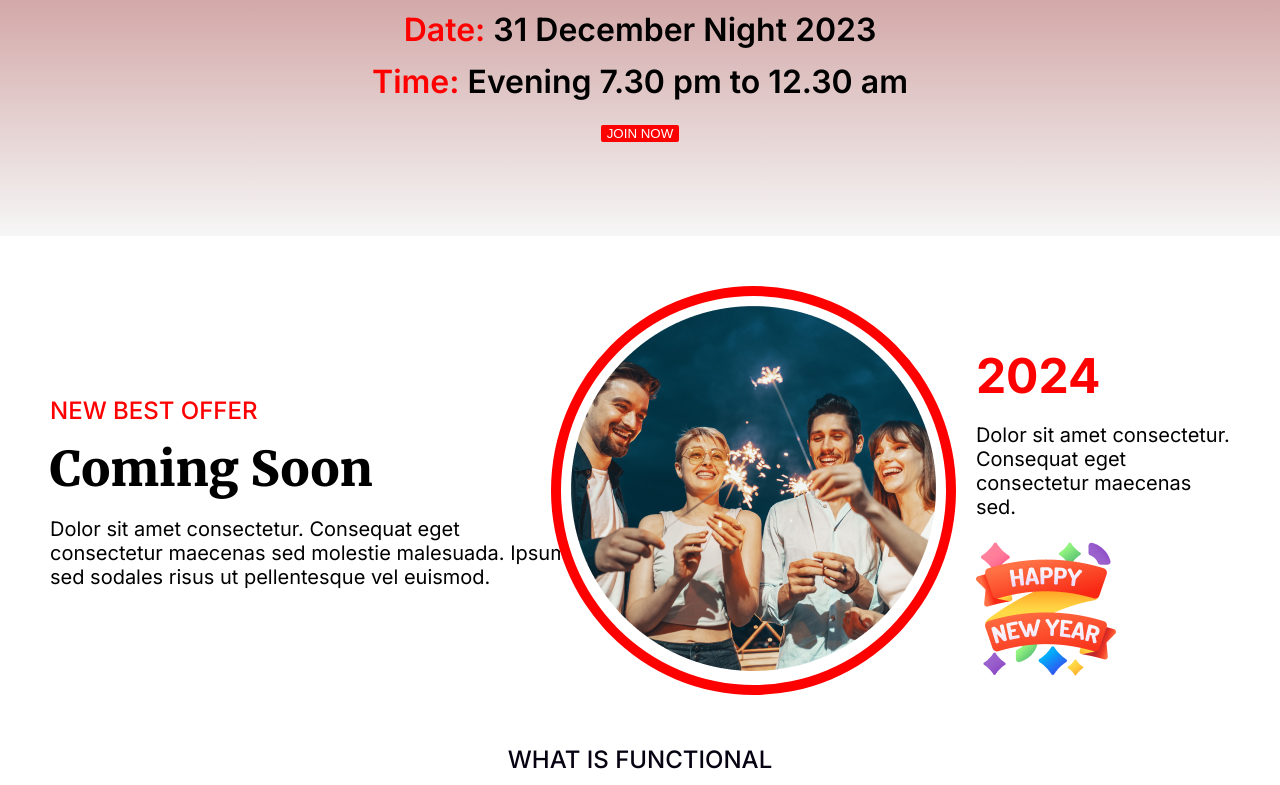
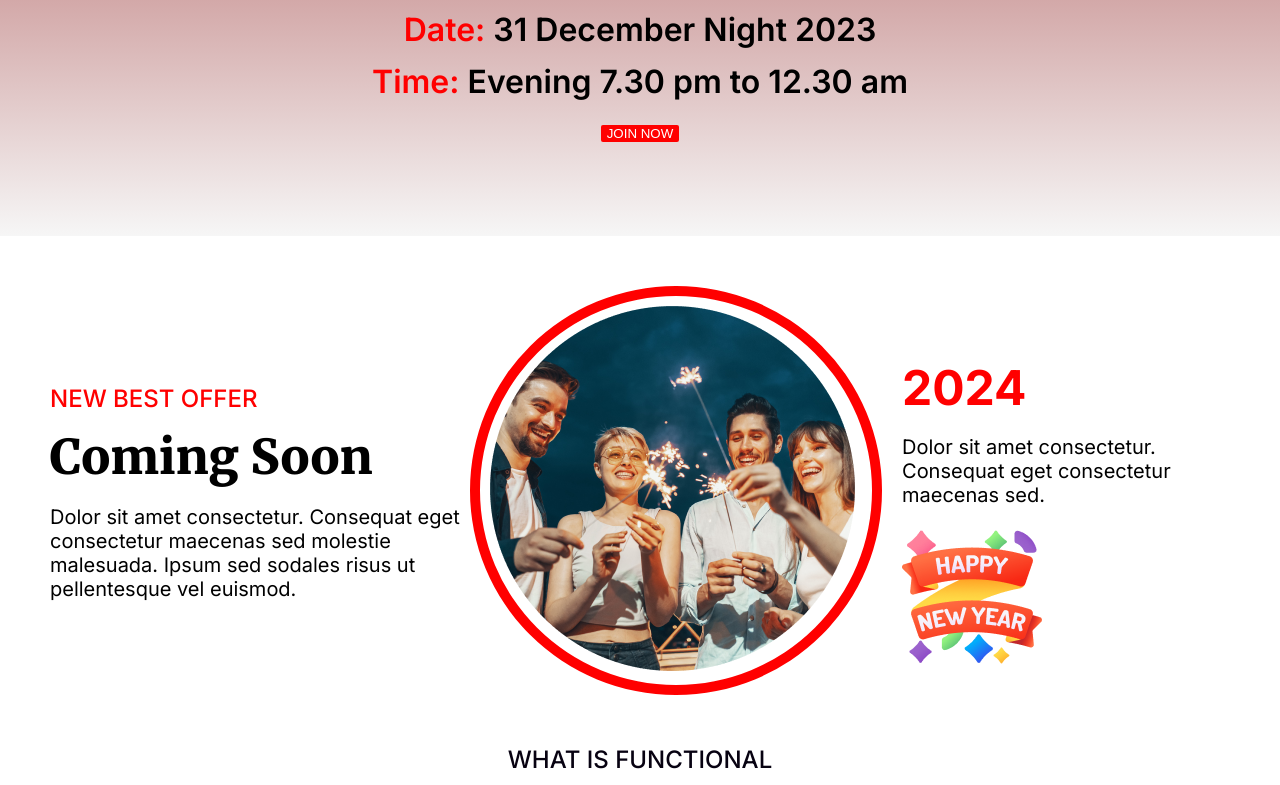
Before and after one commit to Sultan-5591/New-Mission-New-Year, a plain HTML site: page index.html in a window 1280 px wide. Shown: the part 2422-3207 px from the top of the page. Drawn offline with Linux system fonts and the light colour scheme.

Commit message:
bonus section updated

```diff
--- a/styles/newyear.css
+++ b/styles/newyear.css
@@ -187,12 +187,15 @@ body{
     padding: 10px;
     margin-left: -18px;
     align-items: center;
+    width: 34%;
 }
 .best-offer-container{
     margin-right: 1px;
     align-items: left;
+    width: 40%;
 }
 .best-offer{
+    width: 30%;
     margin-left: 20px;
     align-items: right;
 }
```
